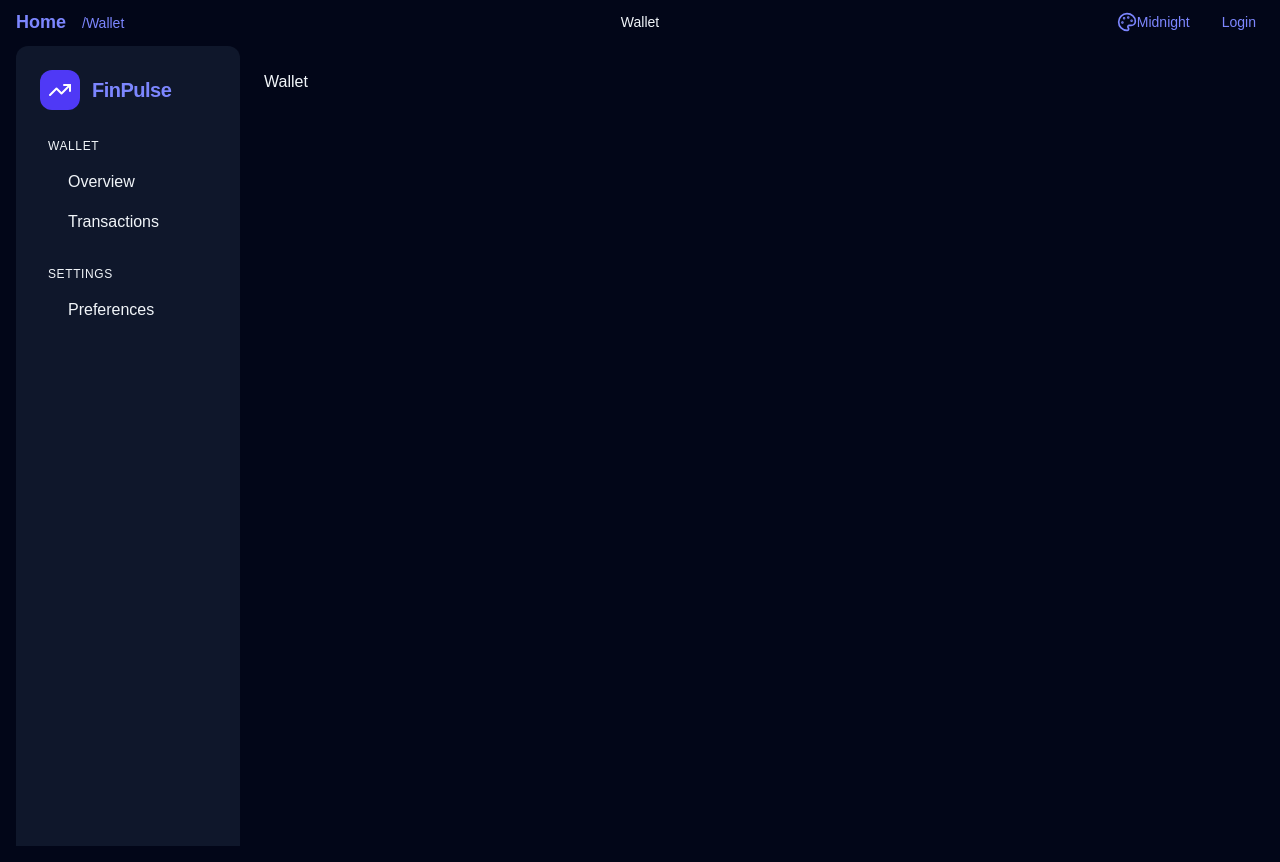
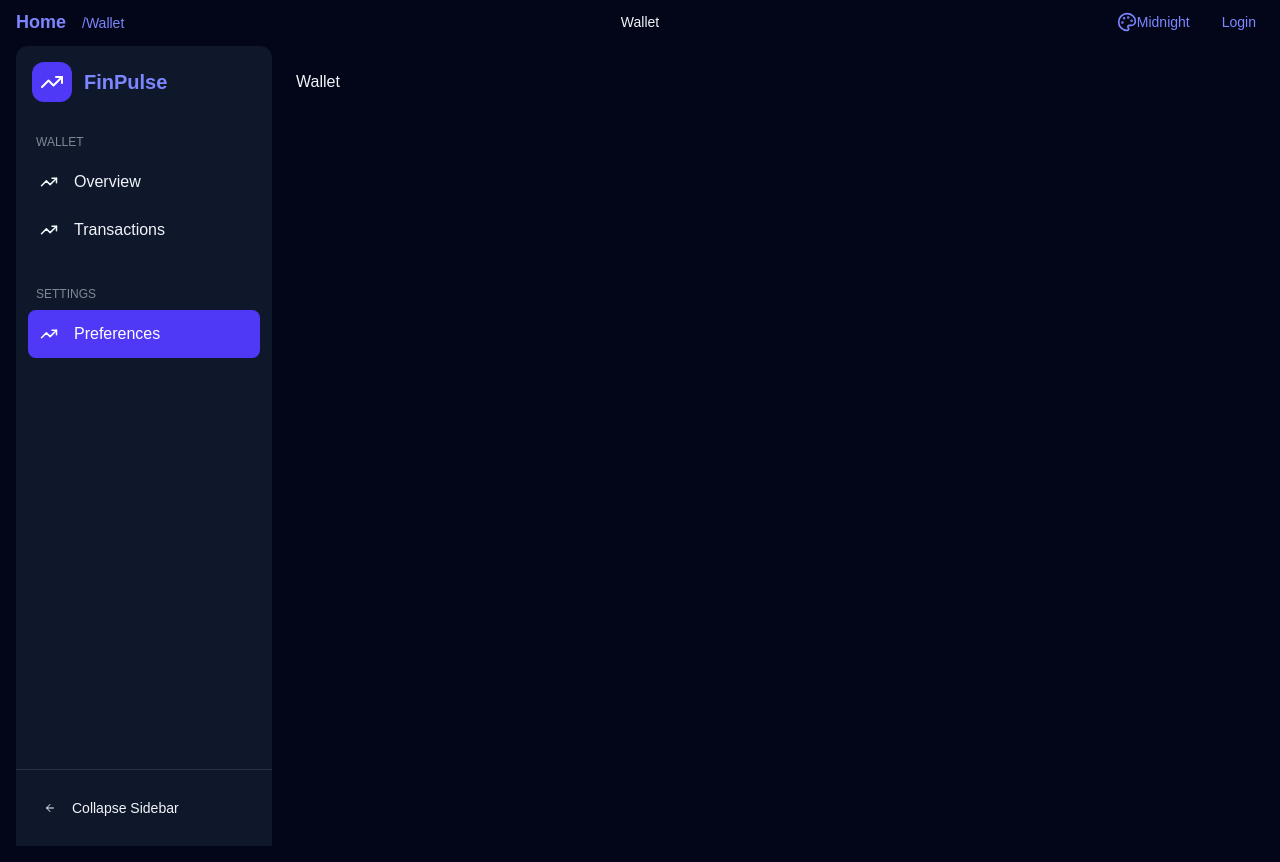
Before and after one commit to anilsworld2000/next-ui-playground, a Next.js app: page /wallet in a window 1280 px wide. Both pictures are taken after a click on the button 60 px from the left and 90 px from the top of the page. Built offline with nearby package versions, Linux system fonts and the light colour scheme.

Commit message:
updated vertical navbar
added tooltip, small screen support and collapse functionality

```diff
--- a/app/components/Layouts/DashboardLayout.tsx
+++ b/app/components/Layouts/DashboardLayout.tsx
@@ -3,21 +3,22 @@ import { ReactNode } from "react";
 import VerticalNavbar from "../NavBars/VerticalNavBar";
 import { NavGroup, NavItem } from "@/app/types";
 import HorizontalNavBar from "../NavBars/HontalNavBar";
-import { TrendingUp } from "lucide-react";
 
 interface DashboardLayoutProps {
     children: ReactNode;
     horizontalItems: NavItem[]; // type NavGroup[] if you want strict typing
+    verticalNavbarTitle: string;
+    verticalNavbarIcon?: React.ReactNode;
     verticalGroups: NavGroup[]; // type NavGroup[] if you want strict typing
 }
 
-export default function DashboardLayout({ children, horizontalItems, verticalGroups }: DashboardLayoutProps) {
+export default function DashboardLayout({ children, horizontalItems, verticalNavbarTitle, verticalNavbarIcon, verticalGroups }: DashboardLayoutProps) {
     return (
         <div className="flex min-h-screen">
             {/* First column: vertical nav bar */}
             <VerticalNavbar
-                title="FinPulse"
-                icon={<TrendingUp className="text-white" size={24} />}
+                title={verticalNavbarTitle}
+                icon={verticalNavbarIcon}
                 groups={verticalGroups}
             />
 
--- a/app/components/NavBars/VerticalNavBar.tsx
+++ b/app/components/NavBars/VerticalNavBar.tsx
@@ -2,9 +2,11 @@
 import { useTheme } from "@/app/hooks/ThemeContext";
 import { NavGroup } from "@/app/types";
 import cnClassNames from "@/app/utils";
-import router from "next/router";
+import { usePathname, useRouter } from "next/navigation";
 import { useState } from "react";
 import Button from "../Buttons/Button";
+import ToolTip from "../ToolTips/ToolTip";
+import { ArrowRightIcon } from "lucide-react";
 
 interface VerticalNavbarProps {
     title: string;
@@ -15,6 +17,9 @@ interface VerticalNavbarProps {
 export default function VerticalNavbar(props: VerticalNavbarProps) {
     const theme = useTheme();
     const [isSidebarOpen, setSidebarOpen] = useState(false);
+    const router = useRouter();
+    const pathname = usePathname();
+
     return (
         <>
             {/* Mobile Sidebar Overlay */}
@@ -24,43 +29,96 @@ export default function VerticalNavbar(props: VerticalNavbarProps) {
             )}
 
             {props.groups?.length > 0 &&
-                <aside className={`fixed lg:static inset-y-0 left-0 z-50 ${theme.theme.sidebar} rounded-t-xl transition-transform lg:translate-x-0 ${!isSidebarOpen ? 'translate-x-0 w-24' : 'translate-x-full w-56'}`}>
-                    <div className="p-6 h-full flex flex-col">
-                        <div className="flex items-center gap-3 mb-1">
-                            <Button className={cnClassNames("p-2 rounded-xl", theme.theme.primary)}
+                <aside className={cnClassNames(theme.theme.sidebar,
+                    "fixed lg:sticky top-0 left-0 z-50 h-screen rounded-t-xl transition-all duration-300 ease-in-out",
+                    isSidebarOpen ? "w-64 translate-x-0" : "-translate-x-full lg:translate-x-0 lg:w-20"
+                )}>
+                    <div className="flex flex-col h-full">
+                        <div className="p-4 flex items-center gap-3">
+                            <Button className={cnClassNames("p-2 rounded-xl shrink-0", theme.theme.primary, !isSidebarOpen && "mx-auto")}
                                 onClick={() => setSidebarOpen(!isSidebarOpen)}
                             >{props.icon}
 
                             </Button>
-                            {   isSidebarOpen &&
-                                <h1 className={cnClassNames("text-xl font-bold tracking-tight cursor-pointer", theme.theme.primaryText)}>{props.title}</h1>
+                            {isSidebarOpen &&
+                                <h1 className={cnClassNames(
+                                    "text-xl font-bold truncate cursor-pointer transition-opacity duration-300",
+                                    theme.theme.primaryText
+                                )}>{props.title}</h1>
                             }
                         </div>
 
-                        <nav className="flex-1 space-y-1">
+                        <nav className="flex-1 px-3 space-y-2 lg:overflow-visible">
                             {props.groups?.map((group) => (
-                                <div key={group.id} className="mt-4">
+                                <div key={group.id} className="py-2">
                                     {isSidebarOpen && (
-                                        <div className="px-2 py-2 text-xs uppercase tracking-wider">
+                                        <div className="px-2 py-2 text-xs uppercase opacity-50">
                                             {group.title}
                                         </div>
                                     )}
                                     {group.items.map((item) => (
                                         <div
                                             key={item.id}
-                                            onClick={() => router.push(item.href)}
-                                            className={cnClassNames("flex items-center gap-3 px-4 py-2 cursor-pointer", theme.theme.hoverBg)}
+                                            onClick={() => {
+                                                router.push(item.href);
+                                                // Auto-close on mobile/tablet after clicking a link
+                                                if (window.innerWidth < 1024) {
+                                                    setSidebarOpen(false);
+                                                }
+                                            }}
+                                            className={cnClassNames(
+                                                "group relative flex items-center gap-4 px-3 py-3 rounded-lg cursor-pointer transition-all",
+                                                pathname === item.href ? theme.theme.primary : theme.theme.hoverBg, // Highlight background
+                                                pathname === item.href ? "text-white" : "", // Change text color if active
+                                                !isSidebarOpen && "justify-center"
+                                            )}
                                         >
-                                            <span className="text-lg">{item.icon}</span>
-                                            {isSidebarOpen && <span>{item.name}</span>}
+                                            <span className="text-lg shrink-0">{item.icon}</span>
+                                            {isSidebarOpen ? (<span className="font-medium truncate">{item.name}</span>) : (<ToolTip title={item.name} />)}
                                         </div>
                                     ))}
                                 </div>
                             ))}
                         </nav>
+
+                        {/* Bottom Toggle Section */}
+                        <div className="mt-auto p-4 border-t border-white/10">
+                            <div
+                                onClick={() => setSidebarOpen(!isSidebarOpen)}
+                                className={cnClassNames(
+                                    "group relative flex items-center gap-4 px-3 py-3 rounded-lg cursor-pointer transition-all",
+                                    theme.theme.hoverBg,
+                                    !isSidebarOpen && "justify-center"
+                                )}
+                            >
+                                {/* Animate the icon rotation based on state */}
+                                <span className={cnClassNames(
+                                    "text-lg transition-transform duration-500",
+                                    isSidebarOpen ? "rotate-180" : "rotate-0"
+                                )}>
+                                    <ArrowRightIcon size={12} /> {/* Or any "Chevron" icon you prefer */}
+                                </span>
+
+                                {isSidebarOpen ? (
+                                    <span className="font-medium text-sm">Collapse Sidebar</span>
+                                ) : (
+                                    <ToolTip title="Expand Sidebar" />
+                                )}
+                            </div>
+                        </div>
                     </div>
-                </aside>
-            }
+                </aside>}
+            {/* Mobile Trigger - A floating button to open the menu when closed on mobile */}
+            {!isSidebarOpen && (
+                <div className="fixed bottom-6 left-6 lg:hidden z-50">
+                    <Button
+                        className={cnClassNames("p-4 rounded-full shadow-lg", theme.theme.primary)}
+                        onClick={() => setSidebarOpen(true)}
+                    >
+                        {props.icon}
+                    </Button>
+                </div>
+            )}
         </>
     );
 }
--- /dev/null
+++ b/app/components/ToolTips/ToolTip.tsx
@@ -0,0 +1,30 @@
+import { useTheme } from "@/app/hooks/ThemeContext";
+import cnClassNames from "@/app/utils";
+
+interface TootTipProps {
+    title: string;
+}
+
+export default function ToolTip(props: TootTipProps) {
+    const theme = useTheme();
+    return (
+        <span className={cnClassNames(
+            // Position
+            "absolute left-full ml-4 px-3 py-1.5 rounded-md text-sm whitespace-nowrap",
+            // Animation/Visibility
+            "opacity-0 pointer-events-none transition-all duration-200",
+            "group-hover:opacity-100 group-hover:translate-x-1",
+            // Theme & Style
+            theme.theme.primary,
+            "text-white shadow-xl z-[100] hidden lg:block"
+        )}>
+            {/* The Tooltip Arrow */}
+            <div className={cnClassNames(
+                "absolute -left-1 top-1/2 -translate-y-1/2 w-2 h-2 rotate-45",
+                theme.theme.primary
+            )} />
+
+            <span className="relative z-10 font-medium">{props.title}</span>
+        </span>
+    )
+}
--- a/app/wallet/layout.tsx
+++ b/app/wallet/layout.tsx
@@ -1,6 +1,7 @@
 import { ReactNode } from 'react'
 import DashboardLayout from '../components/Layouts/DashboardLayout'
 import { NavGroup } from '../types';
+import { TrendingUp } from 'lucide-react';
 
 //import { FaWallet, FaChartLine, FaCog } from "react-icons/fa";
 
@@ -12,12 +13,14 @@ const navGroups: NavGroup[] = [
             {
                 id: "overview",
                 name: "Overview",
-                href:'/wallet'
+                icon: <TrendingUp size={18} />,
+                href: '/overview'
             },
             {
                 id: "transactions",
                 name: "Transactions",
-                href:'/wallet'
+                icon: <TrendingUp size={18} />,
+                href: '/transactions'
             },
         ],
     },
@@ -28,6 +31,7 @@ const navGroups: NavGroup[] = [
             {
                 id: "preferences",
                 name: "Preferences",
+                icon: <TrendingUp size={18} />,
                 href:'/wallet'
             },
         ],
@@ -39,6 +43,8 @@ export default function WalletLayout({ children }: { children: ReactNode }) {
     return (
         <DashboardLayout
             horizontalItems={[]}
+            verticalNavbarTitle='FinPulse'
+            verticalNavbarIcon={<TrendingUp className="text-white" size={24} />}
             verticalGroups={navGroups}
         >
             {children}
```
